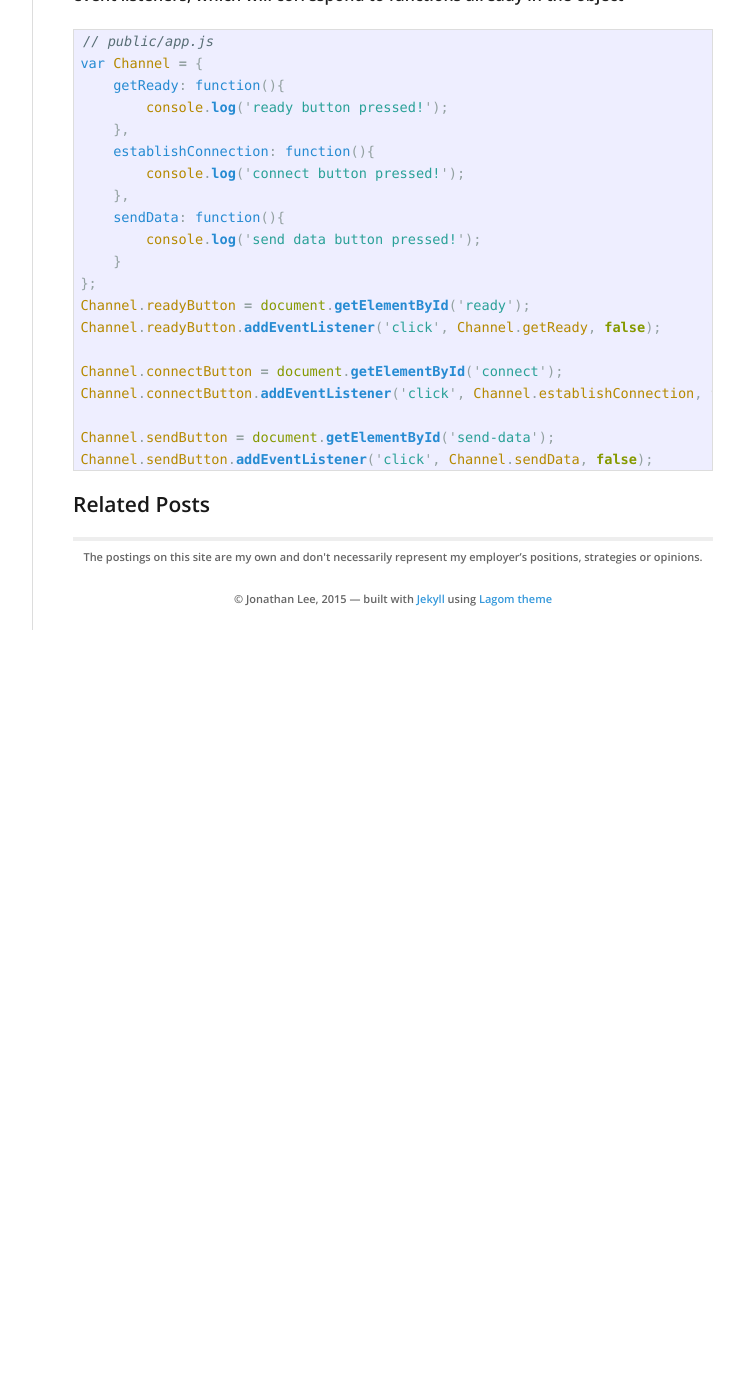
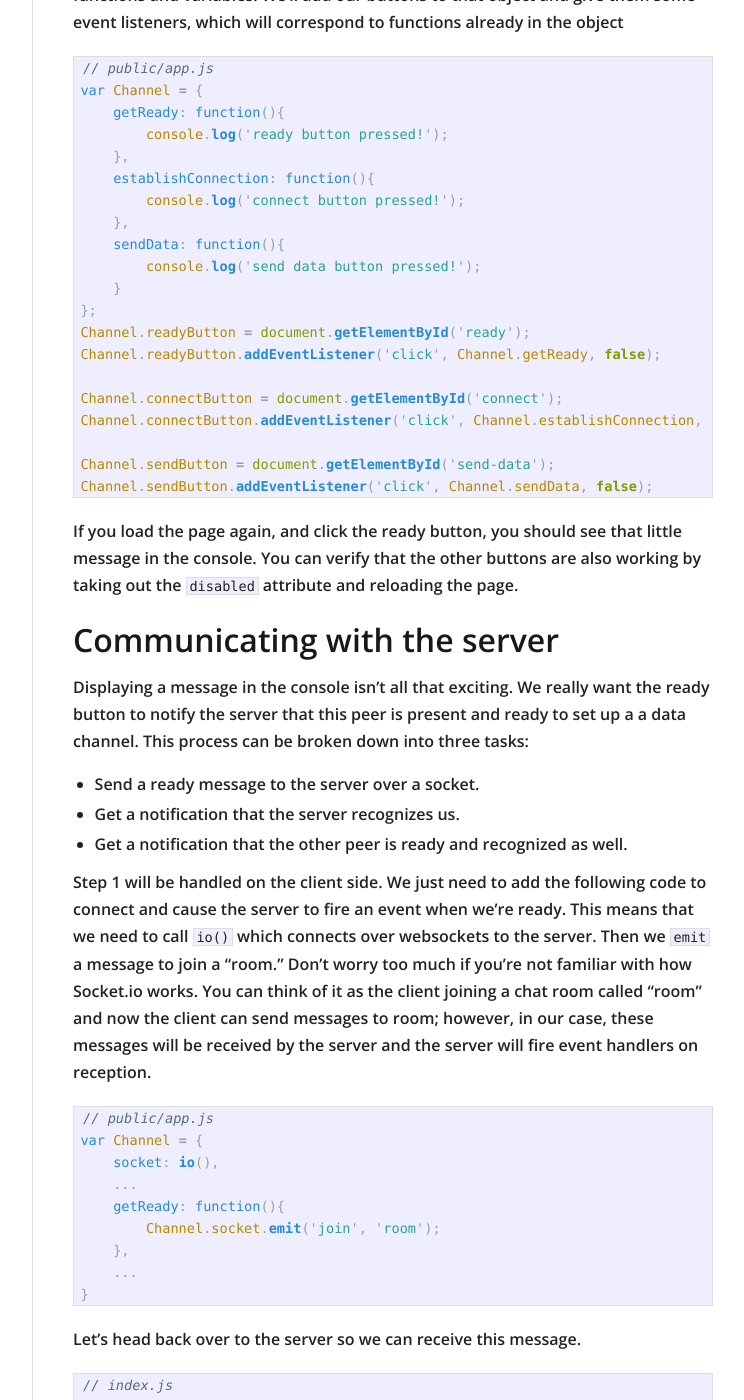
Before and after one commit to jon--lee/jon--lee-blog.github.io, a Jekyll site: the page built from _posts/2015-09-12-DataChannels-with-WebRTC.md, in a window 1280 px wide and 1400 px high, scrolled down 5200 px. Shown: the whole window, without its empty margins (378-1122 px from the left). Built offline with Jekyll 4.4.1, drawn with Linux system fonts in a browser that asks for light colours; nearby versions of some CDN libraries; before the commit the page ends 5830 px from its top, so only the background shows below that; some of the changed text lies outside the part shown.

```diff
--- a/_data/theme.yml
+++ b/_data/theme.yml
@@ -17,12 +17,12 @@ social:
   #gravatar: 86e6ff8f75f9daef42d53b7f8002fd95
 
 # "Hi, I'm _______"
-name: Jonathan Lee
+name: Jonathan N. Lee
 email: jonathan_lee@berkeley.edu
 tagline: ""
 
 # Google Analytics key, leave blank to ignore
-google_analytics_key: UA-xxxx-x
+google_analytics_key: UA-67764032-1
 
 # Toggle "Postings are my own" disclaimer in footer
 show_disclaimer: true
--- a/_posts/2015-09-12-DataChannels-with-WebRTC.md
+++ b/_posts/2015-09-12-DataChannels-with-WebRTC.md
@@ -174,7 +174,8 @@ For now it's nothing fancy.
 If you open this raw HTML file, you'll find a header and three buttons. Essentially what will happen here is that
 when the user clicks the "Ready" button, they'll make their presence noticed by the server. When we have two
 peers who are noticed by the server, the server will enable either to click "Connect," which will establish the data
-channel. Then a peer can click "Send Data," which will send some text over to the other peer.
+channel. Then a peer can click "Send Data," which will send some text over to the other peer. "Connect" and "Send Data" are
+disabled for now since the peer will go through stages to establish a data channel.
 
 We want this to be running from Express, so we should probably set that up now. Open up `index.js`
 and add the following lines of code.
@@ -223,7 +224,7 @@ $ node index.js
 You should see a printed statement that says `running on http://localhost:5000`.
 Now if you point your browser to `http://localhost:5000/`, you should see that same HTML page. Nice!
 
-# User Interface Functionality
+# User interface functionality
 
 If you tried to click those buttons, you would realize that they don't do anything. Let's
 give this some functionaliy. Just as Phil Nash did in his guide, we will create a Channel object
@@ -254,8 +255,88 @@ Channel.sendButton = document.getElementById('send-data');
 Channel.sendButton.addEventListener('click', Channel.sendData, false);
 {% endhighlight %}
 
+If you load the page again, and click the ready button, you should see that little message
+in the console. You can verify that the other buttons are also working by taking out the `disabled`
+attribute and reloading the page.
+
+# Communicating with the server
+
+Displaying a message in the console isn't all that exciting. We really want the ready button
+to notify the server that this peer is present and ready to set up a a data channel. This process
+can be broken down into three tasks:
+
+- Send a ready message to the server over a socket.
+- Get a notification that the server recognizes us.
+- Get a notification that the other peer is ready and recognized as well.
+
+Step 1 will be handled on the client side. We just need to add the following code to connect
+and cause the server to fire an event when we're ready. This means that we need to call `io()` which
+connects over websockets to the server. Then we `emit` a message to join a "room." Don't worry too much
+if you're not familiar with how Socket.io works. You can think of it as the client joining a chat room
+called "room" and now the client can send messages to room; however, in our case, these messages will be received
+by the server and the server will fire event handlers on reception.
 
 {% highlight javascript %}
+// public/app.js
+var Channel = {
+    socket: io(),
+    ...
+    getReady: function(){
+        Channel.socket.emit('join', 'room');
+    },
+    ...
+}
 {% endhighlight %}
+
+Let's head back over to the server so we can receive this message.
+
 {% highlight javascript %}
+// index.js
+...
+io.on('connection', function(socket){
+    socket.on('join', function(room){
+
+    });
+});
 {% endhighlight %}
+
+The new lines are basically the receptors of the message. When we called `io()` we fired the first line `io.on('connection'...);`
+which sets us up for handling receptions of subsequent messages.
+
+The second line defines our handler for a 'join' message, which is what we are sending in the
+`getReady` function. `join` has a parameter `room` which is just the name of the room that I talked
+about earlier. You may want to use different room names if you have lots of users.
+
+{% highlight javascript %}
+// index.js
+...
+io.on('connection', function(socket){
+    socket.on('join', function(room){
+        var clients = io.sockets.adapter.rooms[room];
+        var numClients = (typeof clients !== 'undefined') ? Object.keys(clients).length : 0;
+        if (numClients == 0){
+            socket.join(room);
+            socket.emit('join', room);
+        }
+        else if (numClients == 1) {
+            socket.join(room);
+            socket.emit('join', room);
+            socket.emit('ready', room);
+            socket.broadcast.emit('ready', room);
+        }
+        else {
+            socket.emit('full', room);
+        }
+    });
+});
+{% endhighlight %}
+
+Whoa! A lot happened right there! This is drawn straight from Phil Nash's article.
+I don't really want to go too into the weeds here, but the gist is that we're
+getting the number of clients connected to `room`. If there no one else is in the room,
+we have to wait for the other peer, but we can notify the client that we've connected
+successfully. If there is another client in the room, we can tell the new client that they've
+joined and we can tell both clients that we're ready for the next phase.
+
+If there are already two clients there, then we want to let the new client know that
+the room is filled :(
```
